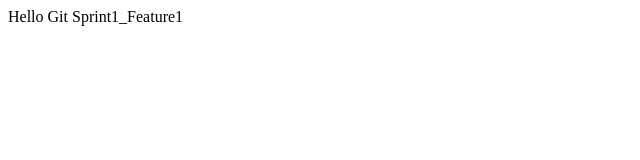
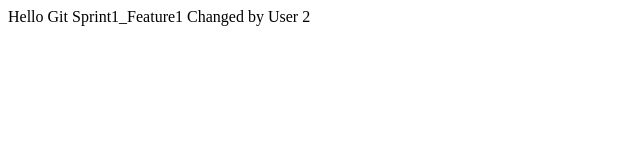
Before and after one commit to kowshikdutta/cloudapp, a plain HTML site: page index.html in a window 1280 px wide. Shown: the whole page, without its empty margins (0-640 px from the left). Drawn offline with Linux system fonts and the light colour scheme.

Commit message:
New Changes
New Changes

```diff
--- a/index.html
+++ b/index.html
@@ -3,6 +3,7 @@
 <body>
 
 Hello Git Sprint1_Feature1
+Changed by User 2
 
 </body>
 
```
